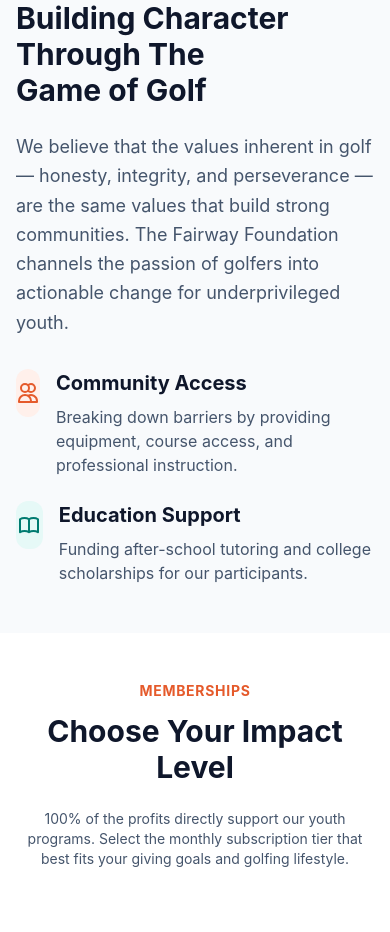
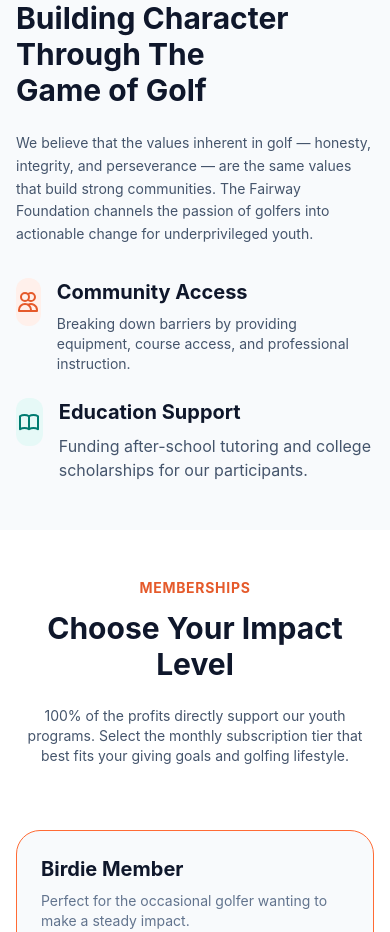
Before and after one commit to nasimkuniyil/fairway-foundation-golf-charity-platform, a React (Vite) app: page / in a window 390 px wide. Shown: the part 900-1832 px from the top of the page. Built offline with nearby package versions, Linux system fonts and the light colour scheme.

Commit message:
update about section

```diff
--- a/src/components/About.jsx
+++ b/src/components/About.jsx
@@ -30,7 +30,7 @@
             <h3 className="text-3xl sm:text-4xl font-sans font-bold text-slate-900 mb-6 text-balance">
               Building Character Through The Game of Golf
             </h3>
-            <p className="text-lg text-slate-600 mb-8 leading-relaxed">
+            <p className="text-sm md:text-lg text-slate-600 mb-8 leading-relaxed">
               We believe that the values inherent in golf — honesty, integrity,
               and perseverance — are the same values that build strong
               communities. The Fairway Foundation channels the passion of
@@ -53,7 +53,7 @@
                     />
                   </svg>
                 </div>
-                <div className="ml-4">
+                <div className="ml-4 text-sm md:text-base">
                   <h4 className="text-xl font-bold text-slate-900">
                     Community Access
                   </h4>
```
